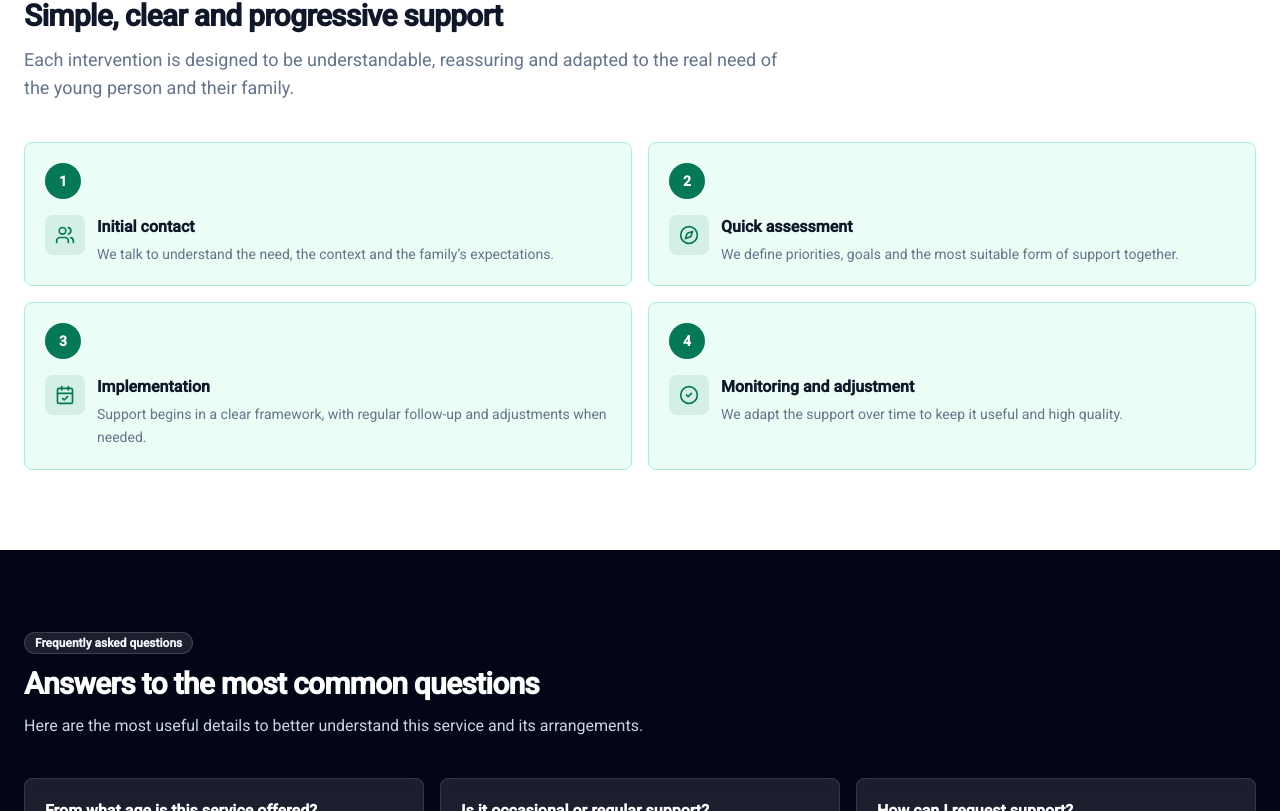
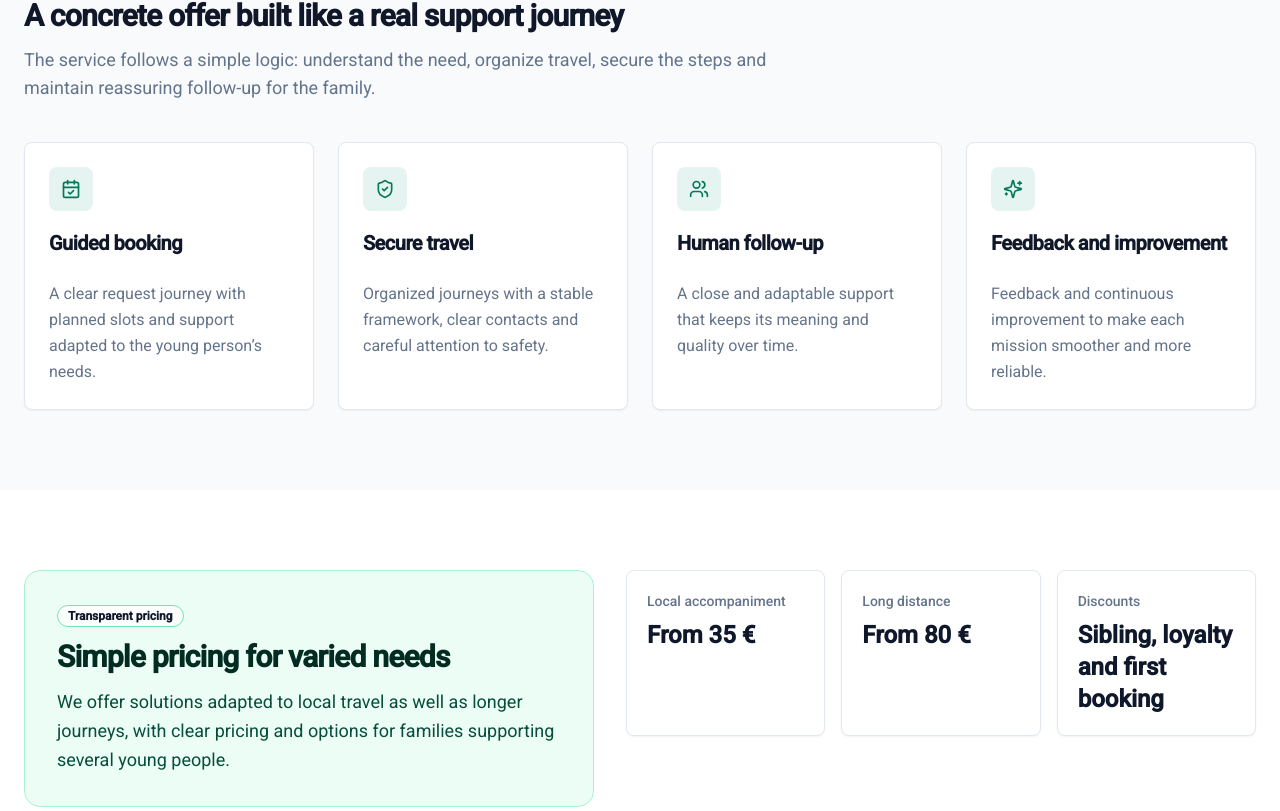
Before and after one commit to NathanCavallier/ateliers360-v2, a Next.js app: page /en/passerelle-jeunesse/accompagnement in a window 1280 px wide. Shown: the part 1749-2560 px from the top of the page. Built offline with nearby package versions, Linux system fonts and the light colour scheme; no server answers.

Commit message:
feat: Ajouter des sections de fonctionnalités et de tarification à la page Passerelle Jeunesse Accompagnement pour améliorer la présentation des services offerts

```diff
--- a/src/components/passerelle-jeunesse-accompagnement.tsx
+++ b/src/components/passerelle-jeunesse-accompagnement.tsx
@@ -85,6 +85,44 @@ export default function PasserelleJeunesseAccompagnement({ locale }: PasserelleJ
       icon: CheckCircle2,
       title: t('process.step4_title'),
       text: t('process.step4_text'),
+    },
+  ];
+
+  const serviceFeatures = [
+    {
+      icon: CalendarCheck,
+      title: t('features.item1_title'),
+      text: t('features.item1_text'),
+    },
+    {
+      icon: ShieldCheck,
+      title: t('features.item2_title'),
+      text: t('features.item2_text'),
+    },
+    {
+      icon: Users,
+      title: t('features.item3_title'),
+      text: t('features.item3_text'),
+    },
+    {
+      icon: Sparkles,
+      title: t('features.item4_title'),
+      text: t('features.item4_text'),
+    },
+  ];
+
+  const pricingHighlights = [
+    {
+      label: t('pricing.item1_label'),
+      value: t('pricing.item1_value'),
+    },
+    {
+      label: t('pricing.item2_label'),
+      value: t('pricing.item2_value'),
+    },
+    {
+      label: t('pricing.item3_label'),
+      value: t('pricing.item3_value'),
     },
   ];
 
@@ -184,6 +222,58 @@ export default function PasserelleJeunesseAccompagnement({ locale }: PasserelleJ
         </div>
       </section>
 
+      <section className="w-full bg-slate-50 py-12 md:py-20">
+        <div className="container px-4 md:px-6">
+          <div className="mb-10 max-w-3xl">
+            <Badge variant="outline" className="mb-3">
+              {t('features.badge')}
+            </Badge>
+            <h2 className="text-3xl font-bold tracking-tight">{t('features.title')}</h2>
+            <p className="mt-3 text-muted-foreground md:text-lg">{t('features.subtitle')}</p>
+          </div>
+          <div className="grid gap-6 md:grid-cols-2 xl:grid-cols-4">
+            {serviceFeatures.map((feature) => {
+              const Icon = feature.icon;
+              return (
+                <Card key={feature.title} className="h-full border-slate-200 bg-white">
+                  <CardHeader>
+                    <div className="mb-3 flex h-11 w-11 items-center justify-center rounded-lg bg-emerald-600/10 text-emerald-700">
+                      <Icon className="h-5 w-5" />
+                    </div>
+                    <CardTitle className="text-xl">{feature.title}</CardTitle>
+                  </CardHeader>
+                  <CardContent>
+                    <p className="leading-relaxed text-muted-foreground">{feature.text}</p>
+                  </CardContent>
+                </Card>
+              );
+            })}
+          </div>
+        </div>
+      </section>
+
+      <section className="w-full bg-background py-12 md:py-20">
+        <div className="container px-4 md:px-6">
+          <div className="grid gap-8 lg:grid-cols-[0.95fr_1.05fr] lg:items-start">
+            <div className="rounded-2xl border border-emerald-200 bg-emerald-50 p-8">
+              <Badge variant="outline" className="mb-3 border-emerald-300 bg-white/80">
+                {t('pricing.badge')}
+              </Badge>
+              <h2 className="text-3xl font-bold tracking-tight text-emerald-950">{t('pricing.title')}</h2>
+              <p className="mt-3 text-lg leading-relaxed text-emerald-900">{t('pricing.text')}</p>
+            </div>
+            <div className="grid gap-4 sm:grid-cols-3">
+              {pricingHighlights.map((item) => (
+                <div key={item.label} className="rounded-lg border border-slate-200 bg-white p-5 shadow-sm">
+                  <p className="text-sm font-medium text-muted-foreground">{item.label}</p>
+                  <p className="mt-2 text-2xl font-semibold text-slate-900">{item.value}</p>
+                </div>
+              ))}
+            </div>
+          </div>
+        </div>
+      </section>
+
       <section id="parcours" className="w-full bg-background py-12 md:py-20">
         <div className="container px-4 md:px-6">
           <div className="mb-10 max-w-3xl">
```
Also changed, not shown: messages/en.json, messages/fr.json.
